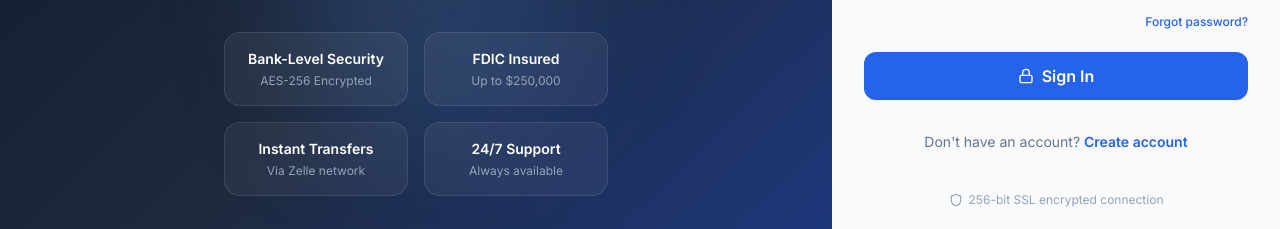
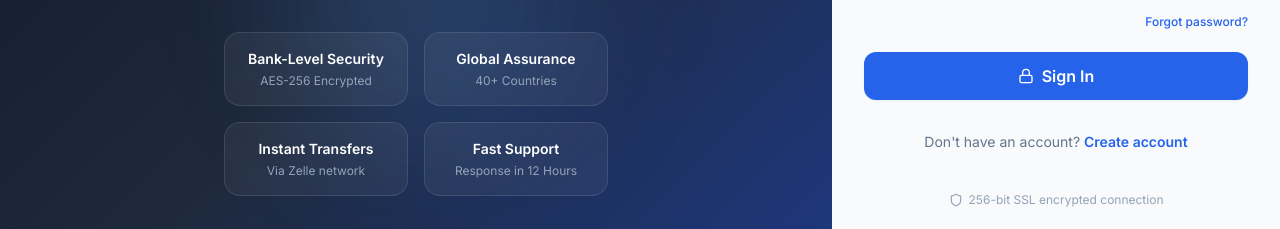
Before and after one commit to cookiebaits/usbicv3b, a React (Vite) app: page /login in a window 1280 px wide. Shown: the part 422-651 px from the top of the page. Built offline with nearby package versions, Linux system fonts and the light colour scheme.

Commit message:
Update LoginPage.tsx

```diff
--- a/src/pages/LoginPage.tsx
+++ b/src/pages/LoginPage.tsx
@@ -108,9 +108,9 @@ export default function LoginPage() {
           <div className="mt-12 grid grid-cols-2 gap-4 text-center">
             {[
               { label: 'Bank-Level Security', sub: 'AES-256 Encrypted' },
-              { label: 'FDIC Insured', sub: 'Up to $250,000' },
+              { label: 'Global Assurance', sub: '40+ Countries' },
               { label: 'Instant Transfers', sub: 'Via Zelle network' },
-              { label: '24/7 Support', sub: 'Always available' },
+              { label: 'Fast Support', sub: 'Response in 12 Hours' },
             ].map((item) => (
               <div key={item.label} className="bg-white/5 border border-white/10 rounded-2xl p-4">
                 <p className="text-white font-semibold text-sm">{item.label}</p>
```
